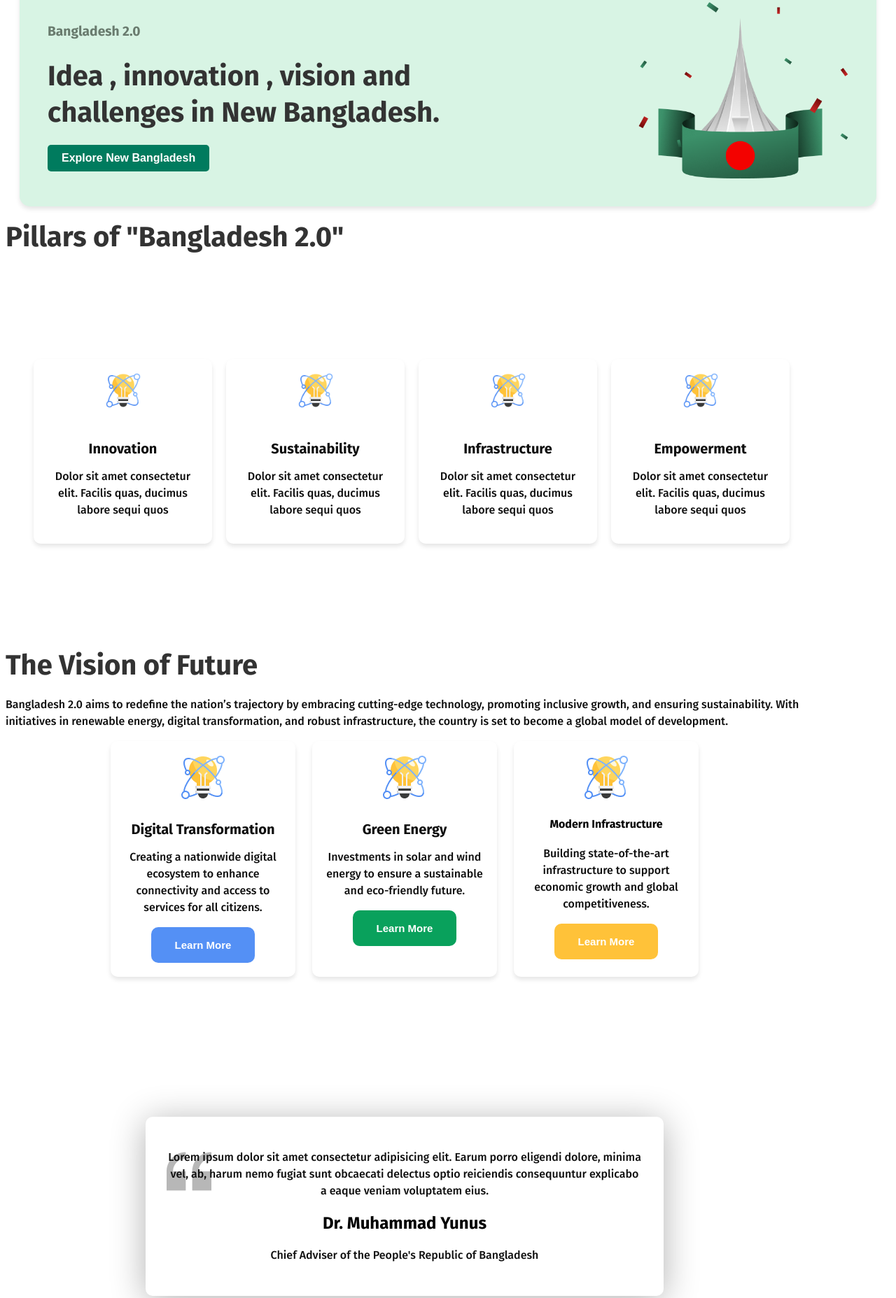
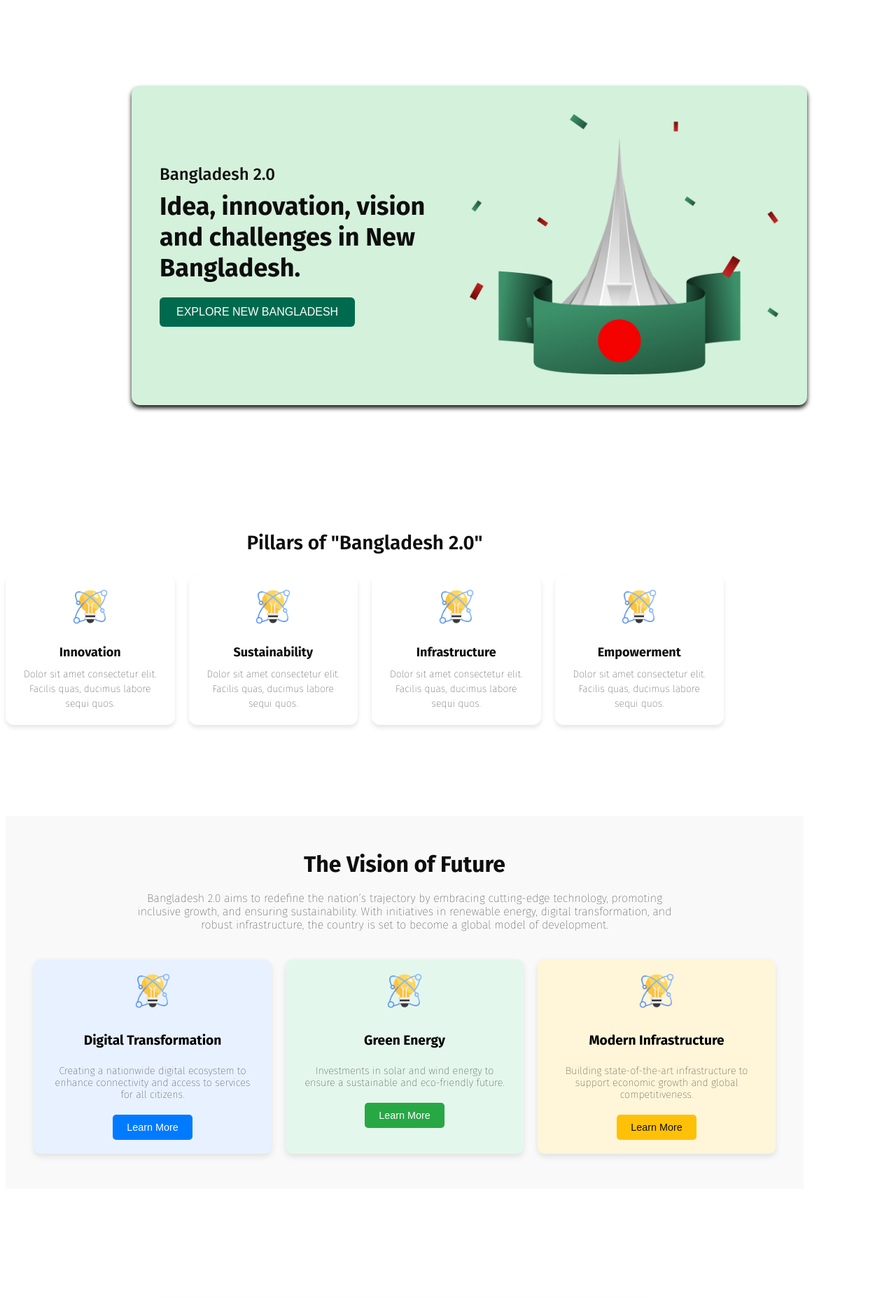
Before and after one commit to HussainTonmoy/assignment-1, a plain HTML site: page index.html in a window 1280 px wide. Shown: the part 167-2022 px from the top of the page at 70% size. Drawn offline with Linux system fonts and the light colour scheme.

Commit message:
all the code added

```diff
--- a/index.html
+++ b/index.html
@@ -22,71 +22,82 @@
           </li>
         </ul>
       </nav>
-      <div class="banner">
-        <div class="banner-content">
-            <h3 class="banner-greetings dark-2">Bangladesh 2.0</h3>
-            <h1 class="banner-title">Idea , innovation ,
-                vision and challenges in New Bangladesh.</h1>
-                <button class="btn-secondary">Explore New Bangladesh</button>
+      <div class="container">
+        <div class="content">
+            <p class="subtitle">Bangladesh 2.0</p>
+            <h1>Idea, innovation, vision and challenges in New Bangladesh.</h1>
+            <button class="button">Explore New Bangladesh</button>
         </div>
-        <img class="banner-profile-pic" src="assets/hero.png" alt="">
+        <div class="image">
+            <img src="assets/hero.png" alt="">
+        </div>
     </div>
     </header>
     <main>
-        <h1 class="section-title">Pillars of "Bangladesh 2.0"</h1>
-        <section class="pillars">
-            <div class="pillars-container"></div>
-            <div class="pillar">
-                <img class="card-icon" src="assets/card-icon.png" alt="">
-                <h4 class="pillar-title">Innovation</h4>
-                <p class="pillar-description">Dolor sit amet consectetur elit. Facilis quas, ducimus labore sequi quos </p>
-            </div>
-            <div class="pillar">
-                <img class="card-icon" src="assets/card-icon.png" alt="">
-                <h4 class="pillar-title">Sustainability</h4>
-                <p class="pillar-description">Dolor sit amet consectetur elit. Facilis quas, ducimus labore sequi quos </p>
-            </div>
-            <div class="pillar">
-                <img class="card-icon" src="assets/card-icon.png" alt="">
-                <h4 class="pillar-title">Infrastructure</h4>
-                <p class="pillar-description">Dolor sit amet consectetur elit. Facilis quas, ducimus labore sequi quos </p>
-            </div>
-            <div class="pillar">
-                <img class="card-icon" src="assets/card-icon.png" alt="">
-                <h4 class="pillar-title">Empowerment</h4>
-                <p class="pillar-description">Dolor sit amet consectetur elit. Facilis quas, ducimus labore sequi quos </p>
-            </div>
-        </section>
         <section>
-            <h1 class="section-title">The Vision of Future</h1>
-            <p class="pillar-description">Bangladesh 2.0 aims to redefine the nation’s trajectory by embracing cutting-edge technology, promoting inclusive growth, and ensuring sustainability. With initiatives in renewable energy, digital transformation, and robust infrastructure, the country is set to become a global model of development.</p>
-            <div class="vision-container">
+          <div class="pillars-container">
+            <h1>Pillars of "Bangladesh 2.0"</h1>
+            <div class="pillars">
                 <div class="pillar">
                     <img src="assets/card-icon.png" alt="">
-                    <h4 class="pillar-title">Digital Transformation</h4>
-                    <p class="pillar-description">Creating a nationwide digital ecosystem to enhance connectivity and access to services for all citizens.</p>
-                    <button class="btn-l-m btn1">Learn More</button>
+                    <h3>Innovation</h3>
+                    <p>Dolor sit amet consectetur elit. Facilis quas, ducimus labore sequi quos.</p>
                 </div>
                 <div class="pillar">
                     <img src="assets/card-icon.png" alt="">
-                    <h4 class="pillar-title">Green Energy</h4>
-                    <p class="pillar-description">Investments in solar and wind energy to ensure a sustainable and eco-friendly future.</p>
-                    <button class="btn-l-m btn2">Learn More</button>
+                    <h3>Sustainability</h3>
+                    <p>Dolor sit amet consectetur elit. Facilis quas, ducimus labore sequi quos.</p>
                 </div>
                 <div class="pillar">
                     <img src="assets/card-icon.png" alt="">
-                    <h4 class="vpillar-title">Modern Infrastructure</h4>
-                    <p class="pillar-description">Building state-of-the-art infrastructure to support economic growth and global competitiveness.</p>
-                    <button class="btn-l-m btn3">Learn More</button>
+                    <h3>Infrastructure</h3>
+                    <p>Dolor sit amet consectetur elit. Facilis quas, ducimus labore sequi quos.</p>
                 </div>
+                <div class="pillar">
+                    <img src="assets/card-icon.png" alt="">
+                    <h3>Empowerment</h3>
+                    <p>Dolor sit amet consectetur elit. Facilis quas, ducimus labore sequi quos.</p>
+                </div>
+            </div>
+        </div>
+        </section>
+        <section class="vision-section">
+          <h1 class="section-title">The Vision of Future</h1>
+          <p class="section-description">
+              Bangladesh 2.0 aims to redefine the nation’s trajectory by embracing cutting-edge technology, promoting inclusive growth, and ensuring sustainability. With initiatives in renewable energy, digital transformation, and robust infrastructure, the country is set to become a global model of development.
+          </p>
+          <div class="cards">
+              <div class="card card-blue">
+                  <img src="assets/card-icon.png" alt="" class="card-icon">
+                  <h3 class="card-title">Digital Transformation</h3>
+                  <p class="card-description">
+                      Creating a nationwide digital ecosystem to enhance connectivity and access to services for all citizens.
+                  </p>
+                  <button class="card-button">Learn More</button>
+              </div>
+              <div class="card card-green">
+                  <img src="assets/card-icon.png" alt="" class="card-icon">
+                  <h3 class="card-title">Green Energy</h3>
+                  <p class="card-description">
+                      Investments in solar and wind energy to ensure a sustainable and eco-friendly future.
+                  </p>
+                  <button class="card-button">Learn More</button>
+              </div>
+              <div class="card card-yellow">
+                  <img src="assets/card-icon.png" alt="" class="card-icon">
+                  <h3 class="card-title">Modern Infrastructure</h3>
+                  <p class="card-description">
+                      Building state-of-the-art infrastructure to support economic growth and global competitiveness.
+                  </p>
+                  <button class="card-button">Learn More</button>
               </div>
           </div>
       </section>
         <section class="quote">
             <div class="quote-section">
-                <p class="pillar-description">Lorem ipsum dolor sit amet consectetur adipisicing elit. Earum porro eligendi dolore, minima vel, ab, harum nemo fugiat sunt obcaecati delectus optio reiciendis consequuntur explicabo a eaque veniam voluptatem eius.</p>
-                <h2>Dr. Muhammad Yunus</h2>
-                <p class="pillar-description">Chief Adviser of the People's Republic of Bangladesh</p>
+                <p class="pillar-description">The youth in Bangladesh have showed that upholding freedom, dignity and rights of people regardless of distinction and status cannot just remain aspirational. It is just what everyone deserves.</p>
+                <p class="author-name">Dr. Muhammad Yunus</p>
+            <p class="author-title">Chief Adviser of the People's Republic of Bangladesh</p>
             </div>
         </section>
         <section class="news-section">
@@ -100,7 +111,7 @@
                   <div class="news-content">
                       <h2 class="news-title">Bangladesh Launches New Satellite</h2>
                       <p class="news-source"><img src="assets/al-jazeera.png" alt="" class="news-logo"> ALJAZEERA</p>
-                      <p class="news-date">Date: 05/01/2025 &nbsp;&nbsp; Time: 10.25 PM</p>
+                      <p class="news-date">Date: 05/01/2025  Time: 10.25 PM</p>
                       <p class="news-description">
                           Not until the creation and maintenance of decent conditions of life for all people are recognized and accepted as a common obligation of all people and all countries—not until then shall we, with a certain degree of justification, be able to speak of humankind as civilized.
                       </p>
@@ -111,7 +122,7 @@
                   <div class="news-content">
                       <h2 class="news-title">Bangladesh Launches New Satellite</h2>
                       <p class="news-source"><img src="assets/al-jazeera.png" alt="" class="news-logo"> ALJAZEERA</p>
-                      <p class="news-date">Date: 05/01/2025 &nbsp;&nbsp; Time: 10.25 PM</p>
+                      <p class="news-date">Date: 05/01/2025  Time: 10.25 PM</p>
                       <p class="news-description">
                           Not until the creation and maintenance of decent conditions of life for all people are recognized and accepted as a common obligation of all people and all countries—not until then shall we, with a certain degree of justification, be able to speak of humankind as civilized.
                       </p>
@@ -121,6 +132,7 @@
               </div>
           </div>
       </section>
+      <section>
         <div class="donation-section">
           <h2 class="donation-title">Donate Today</h2>
           <p class="donation-description">
@@ -133,9 +145,32 @@
               <button class="donation-option">1000 Taka</button>
           </div>
           <input type="text" class="donation-input" placeholder="Other Amount (Taka)">
-        <button class="donate-button">Done Now</button>
+          <button class="donate-button">Donate Now</button>
       </div>
+      </section>
+      <section>
+        <div class="subscribe-section">
+          <h1 class="subscribe-title">Subscribe Newsletter</h1>
+          <p class="subscribe-description">
+              Bangladesh 2.0 aims to redefine the nation's trajectory by embracing cutting-edge
+              technology, promoting inclusive growth.
+          </p>
+          <div class="subscribe-form">
+              <input type="email" class="subscribe-input" placeholder="Enter your email here">
+              <button class="subscribe-button">Subscribe</button>
+          </div>
+          <p class="subscribe-footer">We promise not to spam you!</p>
+      </div>
+      </section>
     </main>
-    <footer></footer>
+    <footer class="footer">
+      <h2 class="footer-title">Bangladesh 2.0</h2>
+      <hr class="footer-line">
+      <div class="social-icons">
+          <a href="#" class="icon-link"><img src="assets/facebook.png" alt=""></a>
+          <a href="#" class="icon-link"><img src="assets/instagram.png" alt=""></a>
+          <a href="#" class="icon-link"><img src="assets/x.png" alt=""></a>
+      </div>
+  </footer>
   </body>
 </html>
--- a/styles/style.css
+++ b/styles/style.css
@@ -135,6 +135,7 @@ main section {
   padding: 15px 30px;
   border-radius: 10px;
   border-color: #006A50;
+  cursor: pointer;
 }
 
 .btn-secondary {
@@ -145,7 +146,10 @@ main section {
   padding: 17px 34px;
   border-radius: 10px;
   border: none;
-
+  cursor: pointer;
+}
+.btn-secondary:hover {
+  background-color: #005a43;
 }
 
 /* nav styles */
@@ -170,96 +174,161 @@ nav li a {
 }
 
 /* banner styles */
-.banner {
+.container {
   display: flex;
   justify-content: space-between;
   align-items: center;
-  background-color: #d8f4e4;
-  border-radius: 15px;
+  background-color: #d4f1db;
+  border-radius: 12px;
   padding: 40px;
-  margin: 20px;
-  box-shadow: 0 4px 6px rgba(0, 0, 0, 0.1);
+  margin: 180px;
+  width: 70%;
+  box-shadow: 0 4px 6px #0E0E0E;
 }
 
-.banner-content {
-  max-width: 600px;
+.content {
+  max-width: 50%;
 }
 
-.banner-greetings {
-  font-size: 1.2rem;
-  color: #697b6e;
-  margin-bottom: 10px;
+.subtitle {
+  font-size: 24px;
+  font-weight: 500;
+  color: #0E0E0E;
+  margin: 0 0 10px;
 }
 
-.banner-title {
-  font-size: 2.5rem;
+h1 {
+  font-size: 36px;
   font-weight: bold;
-  color: #333;
-  margin-bottom: 20px;
-  line-height: 1.3;
+  color: #0E0E0E;
+  margin: 0 0 20px;
 }
 
-.btn-secondary {
-  background-color: #007b5e;
+.button {
+  background-color: #006a4e;
   color: #fff;
   border: none;
-  padding: 10px 20px;
-  border-radius: 5px;
-  font-size: 1rem;
+  padding: 12px 24px;
+  border-radius: 6px;
   cursor: pointer;
-  transition: background-color 0.3s ease;
-  text-decoration: none;
+  font-size: 16px;
+  text-transform: uppercase;
 }
 
-.btn-secondary:hover {
-  background-color: #005a43;
+.button:hover {
+  background-color: #004c36;
 }
 
-.banner-profile-pic {
-  width: 300px;
+.image img {
+  max-width: 100%;
   height: auto;
-  object-fit: contain;
-  flex-shrink: 0;
+}
+/* pillars section styles */
+.pillars-container {
+  text-align: center;
+  width: 90%;
+  max-width: 1200px;
 }
 
-/* pillars section styles */
-.section-title {
-  text-align: left;
-  font-size: 40px;
-  font-weight: bold;
-  margin: 20px 0;
-  color: #333;
+.pillars-container h1 {
+  font-size: 28px;
+  font-weight: 600;
+  color: #0E0E0E;
+  margin-bottom: 30px;
 }
 
 .pillars {
   display: flex;
-  justify-content: left;
+  justify-content: space-between;
   gap: 20px;
-  padding: 20px;
+  flex-wrap: wrap;
 }
 
 .pillar {
-  background-color: #fff;
-  border-radius: 10px;
+  background-color: #ffffff;
+  border-radius: 12px;
   box-shadow: 0 4px 6px rgba(0, 0, 0, 0.1);
-  width: 250px;
   padding: 20px;
+  flex: 1;
+  max-width: 23%;
   text-align: center;
   transition: transform 0.3s ease, box-shadow 0.3s ease;
 }
 
-.pillar-title {
-  font-size: 20px;
+.pillar:hover {
+  transform: translateY(-10px);
+  box-shadow: 0 6px 12px rgba(0, 0, 0, 0.15);
+}
+
+.pillar img {
+  width: 50px;
+  margin-bottom: 15px;
+}
+
+.pillar h3 {
+  font-size: 18px;
+  color: #0E0E0E;
+  margin: 10px 0;
+}
+
+.pillar p {
+  font-size: 14px;
+  color: #0E0E0E;
+  margin: 0;
+  line-height: 1.5;
+}
+/* Vision Section */
+.vision-section {
+  text-align: center;
+  padding: 50px 20px;
+  background-color: #f9f9f9;
+}
+
+.section-title {
+  font-size: 2rem;
   font-weight: bold;
   color: #0E0E0E;
-  margin-bottom: 10px;
 }
 
-.pillar-description {
-  font-size: 16px;
-  font-weight: 500;
+.section-description {
+  max-width: 800px;
+  margin: 20px auto;
+  font-size: 1rem;
   color: #0E0E0E;
-  line-height: 1.5;
+}
+
+/* Cards */
+.cards {
+  display: flex;
+  justify-content: center;
+  gap: 20px;
+  margin-top: 40px;
+  flex-wrap: wrap;
+}
+
+.card {
+  background-color: #fff;
+  border-radius: 10px;
+  box-shadow: 0 4px 8px rgba(0, 0, 0, 0.1);
+  text-align: left;
+  padding: 20px;
+  max-width: 300px;
+  width: 100%;
+  display: flex;
+  flex-direction: column;
+  align-items: center;
+}
+
+.card-blue {
+  background-color: #e8f1ff;
+}
+
+.card-green {
+  background-color: #e4f7ec;
+}
+
+.card-yellow {
+  background-color: #fff5d9;
 }
 
 .card-icon {
@@ -268,34 +337,51 @@ nav li a {
   margin-bottom: 15px;
 }
 
-/* vision-section */
-.vision-container {
-  display: flex;
-  padding: 0 150px;
-  gap: 24px;
+.card-title {
+  font-size: 1.2rem;
+  font-weight: bold;
+  margin-bottom: 10px;
+  text-align: center;
 }
 
-.btn-l-m {
-  display: inline;
-  font-weight: 600;
-  font-size: 15px;
-  color: white;
-  padding: 17px 34px;
-  border-radius: 10px;
-  border: none;
+.card-description {
+  font-size: 0.9rem;
+  color: #0E0E0E;
+  text-align: center;
+  margin-bottom: 20px;
 }
 
-.btn1 {
-  background-color: #5490F5;
-
+.card-button {
+  background-color: #007bff;
+  color: #fff;
+  border: none;
+  padding: 10px 20px;
+  font-size: 0.9rem;
+  border-radius: 5px;
+  cursor: pointer;
+  transition: background-color 0.3s ease;
 }
 
-.btn2 {
-  background-color: #09A15C;
+.card-button:hover {
+  background-color: #0056b3;
 }
 
-.btn3 {
-  background-color: #FFC239;
+/* Adjustments for Different Cards */
+.card-green .card-button {
+  background-color: #28a745;
+}
+
+.card-green .card-button:hover {
+  background-color: #1e7e34;
+}
+
+.card-yellow .card-button {
+  background-color: #ffc107;
+  color: #0E0E0E;
+}
+
+.card-yellow .card-button:hover {
+  background-color: #e0a800;
 }
 
 /* quote section */
@@ -306,6 +392,17 @@ nav li a {
   background-color: #FFFFFF;
   box-shadow: 0px 6px 50px 0px rgba(0, 0, 0, 0.308);
   border-radius: 10px;
+}
+.author-name {
+  font-size: 1.1rem;
+  font-weight: bold;
+  color: #0E0E0E;
+}
+
+.author-title {
+  font-size: 0.9rem;
+  color: #0E0E0E;
+  margin-top: 5px;
 }
 
 .quote-section {
@@ -349,12 +446,12 @@ nav li a {
 .news-title {
   font-size: 1.5rem;
   margin-bottom: 10px;
-  color: #333;
+  color: #0E0E0E;
 }
 
 .news-source {
   font-size: 0.9rem;
-  color: #555;
+  color: #0E0E0E;
   display: flex;
   align-items: center;
   gap: 5px;
@@ -367,13 +464,13 @@ nav li a {
 
 .news-date {
   font-size: 0.8rem;
-  color: #777;
+  color: #0E0E0E;
   margin-bottom: 15px;
 }
 
 .news-description {
   font-size: 0.9rem;
-  color: #555;
+  color: #0E0E0E;
   line-height: 1.6;
   margin-bottom: 20px;
 }
@@ -393,6 +490,7 @@ nav li a {
 .donation-section {
   text-align: center;
   padding: 40px;
+  margin: 250px;
   background-color: #fff;
   border-radius: 10px;
   box-shadow: 0 4px 6px rgba(0, 0, 0, 0.1);
@@ -402,13 +500,13 @@ nav li a {
 .donation-title {
   font-size: 2rem;
   font-weight: bold;
-  color: #333;
+  color: #0E0E0E;
   margin-bottom: 10px;
 }
 
 .donation-description {
   font-size: 0.9rem;
-  color: #666;
+  color: #0E0E0E;
   line-height: 1.6;
   margin-bottom: 20px;
 }
@@ -428,7 +526,7 @@ nav li a {
   border-radius: 5px;
   font-size: 1rem;
   font-weight: bold;
-  color: #333;
+  color: #0E0E0E;
   cursor: pointer;
   transition: background-color 0.3s ease, border-color 0.3s ease;
 }
@@ -467,3 +565,107 @@ nav li a {
 .donate-button:hover {
   background-color: #005a43;
 }
+/* Subscribe Section */
+.subscribe-section {
+  text-align: center;
+  background-color: #d8f4e4;
+  border-radius: 15px;
+  padding: 40px 20px;
+  margin: 250px;
+  max-width: 800px;
+  width: 100%;
+  box-shadow: 0 4px 6px rgba(0, 0, 0, 0.1);
+}
+
+.subscribe-title {
+  font-size: 2rem;
+  font-weight: bold;
+  color: #0E0E0E;
+  margin-bottom: 10px;
+}
+
+.subscribe-description {
+  font-size: 1rem;
+  color: #0E0E0E;
+  margin-bottom: 20px;
+}
+
+.subscribe-form {
+  display: flex;
+  justify-content: center;
+  align-items: center;
+  gap: 10px;
+  margin-bottom: 20px;
+}
+
+.subscribe-input {
+  flex: 1;
+  padding: 10px 15px;
+  font-size: 1rem;
+  border: 1px solid #ddd;
+  border-radius: 5px;
+  box-sizing: border-box;
+  outline: none;
+}
+
+.subscribe-input::placeholder {
+  color: #aaa;
+}
+
+.subscribe-button {
+  background-color: #007b5e;
+  color: #fff;
+  border: none;
+  padding: 10px 20px;
+  font-size: 1rem;
+  border-radius: 5px;
+  cursor: pointer;
+  transition: background-color 0.3s ease;
+}
+
+.subscribe-button:hover {
+  background-color: #005a43;
+}
+
+.subscribe-footer {
+  font-size: 0.85rem;
+  color: #666;
+}
+/* Footer Styles */
+.footer {
+  text-align: center;
+  padding: 20px 0;
+  background-color: #ffffff;
+  border-top: 1px solid #ddd;
+}
+
+.footer-title {
+  font-size: 1.5rem;
+  font-weight: bold;
+  color: #0E0E0E;
+  margin-bottom: 10px;
+}
+
+.footer-line {
+  border: none;
+  border-top: 1px solid #ddd;
+  margin: 10px auto;
+  width: 60%;
+}
+
+.social-icons {
+  display: flex;
+  justify-content: center;
+  gap: 20px;
+  margin-top: 10px;
+}
+
+.icon-link img {
+  width: 24px;
+  height: 24px;
+  transition: transform 0.3s ease;
+}
+
+.icon-link img:hover {
+  transform: scale(1.1);
+}
```
Lines whose indentation alone changed are shown as unchanged.
